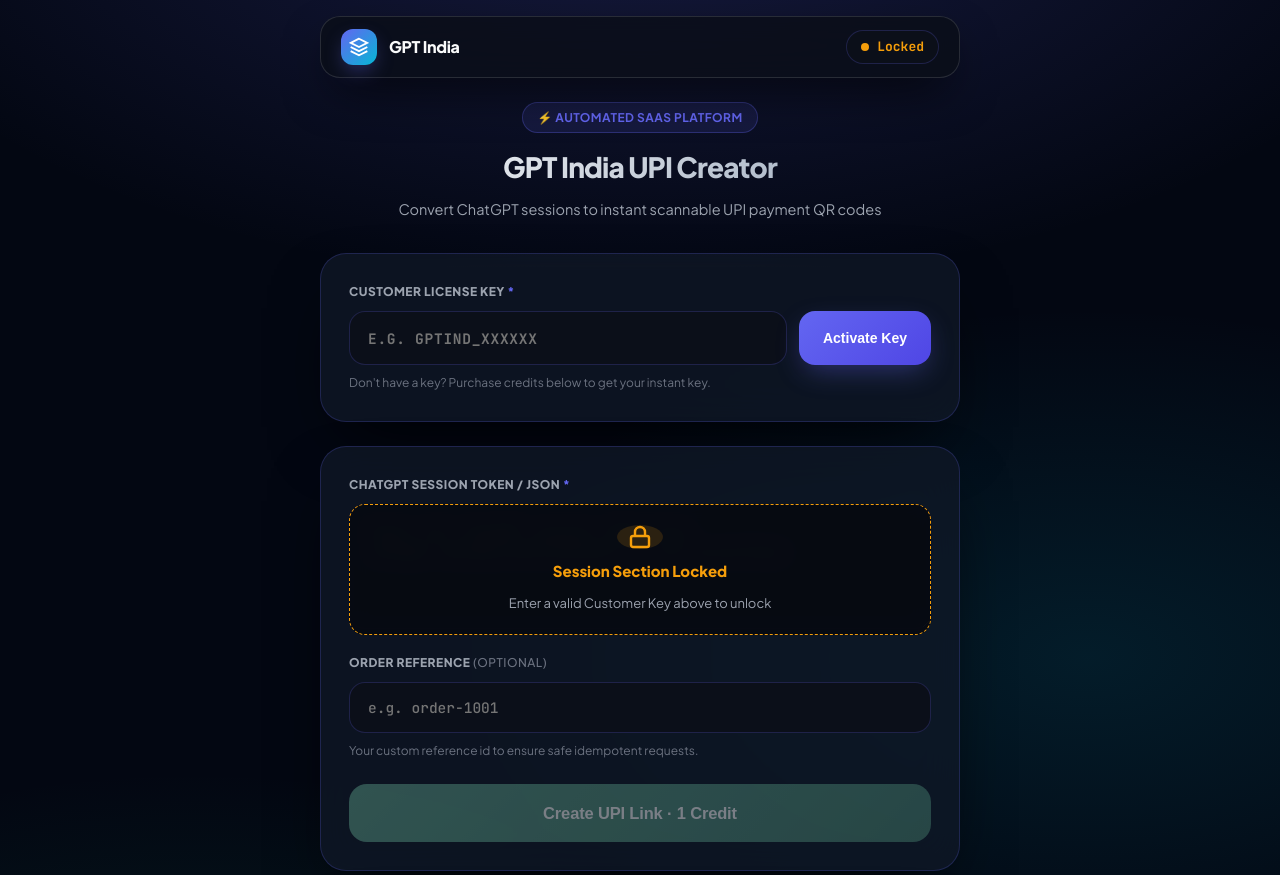
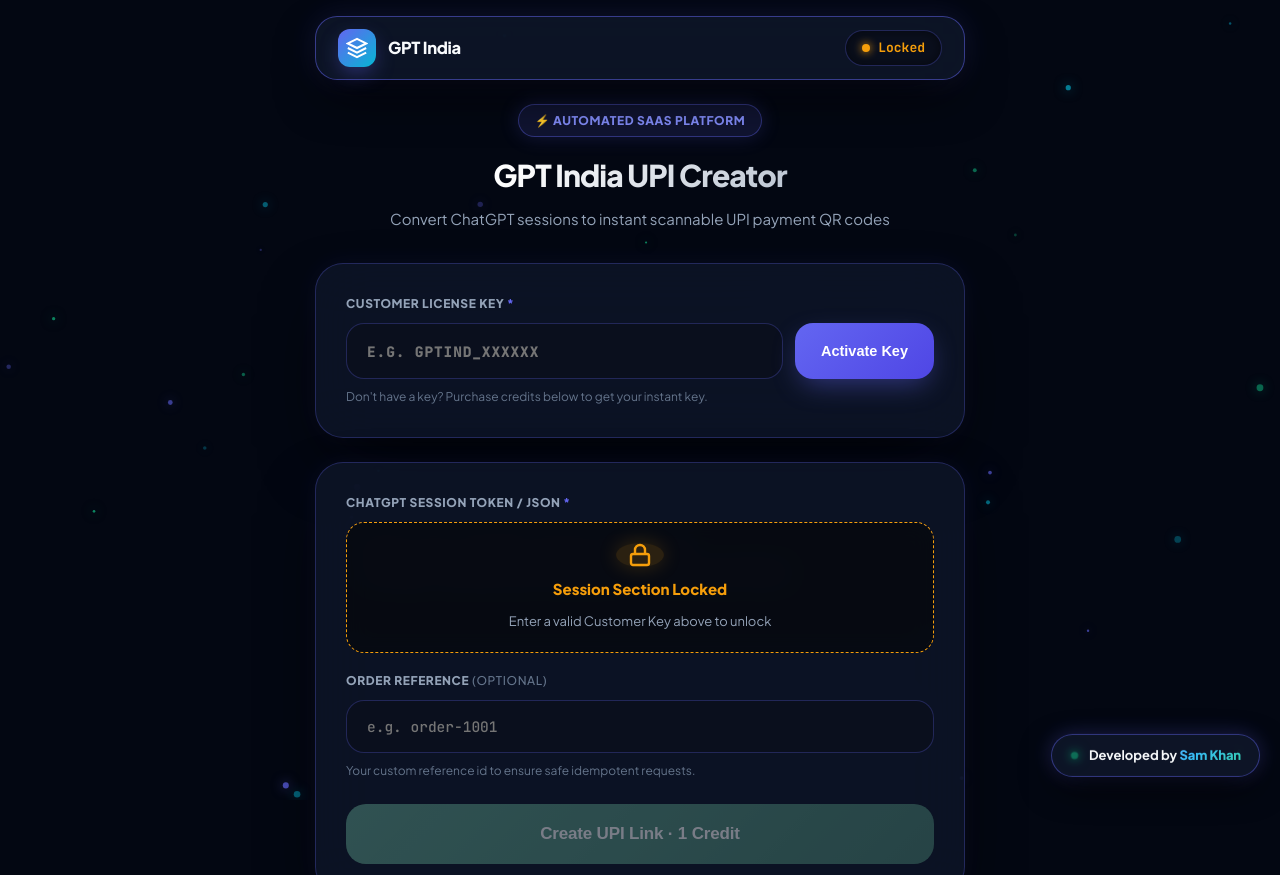
Before and after one commit to maheet100-a11y/chatchatgpt, a plain HTML site: page index.html in a window 1280 px wide. Shown: the top 875 px of the page. Drawn offline with Linux system fonts and the light colour scheme.

Commit message:
Add neon live particle canvas background and animated sticky bottom-right developer badge for Sam Khan

```diff
--- a/index.html
+++ b/index.html
@@ -4,7 +4,7 @@
 <meta charset="utf-8">
 <meta name="viewport" content="width=device-width, initial-scale=1">
 <meta name="robots" content="noindex,nofollow">
-<title>GPT India — UPI QR Creator v3.0</title>
+<title>GPT India — UPI QR Creator</title>
 <link rel="preconnect" href="https://fonts.googleapis.com">
 <link rel="preconnect" href="https://fonts.gstatic.com" crossorigin>
 <link href="https://fonts.googleapis.com/css2?family=Plus+Jakarta+Sans:wght@400;500;600;700;800;900&family=JetBrains+Mono:wght@500;700;800&display=swap" rel="stylesheet">
@@ -12,23 +12,24 @@
   :root {
     color-scheme: dark;
     --bg: #030712;
-    --card: rgba(17, 24, 39, 0.75);
-    --card-border: rgba(99, 102, 241, 0.22);
-    --tile: #0b0f19;
-    --tile-hover: #111827;
-    --text: #f9fafb;
-    --sub: #9ca3af;
-    --dim: #6b7280;
+    --card: rgba(15, 23, 42, 0.78);
+    --card-border: rgba(99, 102, 241, 0.28);
+    --card-border-glow: rgba(99, 102, 241, 0.5);
+    --tile: #0a0f1d;
+    --tile-hover: #11192e;
+    --text: #f8fafc;
+    --sub: #94a3b8;
+    --dim: #64748b;
 
     --primary: #6366f1;
     --primary-hover: #4f46e5;
-    --primary-glow: rgba(99, 102, 241, 0.4);
+    --primary-glow: rgba(99, 102, 241, 0.45);
 
     --accent: #06b6d4;
-    --accent-glow: rgba(6, 182, 212, 0.35);
+    --accent-glow: rgba(6, 182, 212, 0.4);
 
     --success: #10b981;
-    --success-glow: rgba(16, 185, 129, 0.35);
+    --success-glow: rgba(16, 185, 129, 0.4);
 
     --warning: #f59e0b;
     --error: #ef4444;
@@ -40,124 +41,130 @@
   * { box-sizing: border-box; margin: 0; padding: 0; }
 
   body {
-    background:
-      radial-gradient(1200px 600px at 50% -10%, rgba(99, 102, 241, 0.22), transparent 70%),
-      radial-gradient(900px 500px at 85% 50%, rgba(6, 182, 212, 0.12), transparent 70%),
-      radial-gradient(800px 400px at 15% 80%, rgba(16, 185, 129, 0.1), transparent 70%),
-      var(--bg);
+    background: var(--bg);
     color: var(--text);
     font-family: var(--font-main);
     font-size: 15px;
     line-height: 1.6;
     min-height: 100vh;
-    padding: 16px 16px 80px;
+    padding: 16px 16px 90px;
     -webkit-font-smoothing: antialiased;
+    overflow-x: hidden;
+    position: relative;
   }
 
-  .wrap { max-width: 640px; margin: 0 auto; }
+  /* Neon Live Particle Canvas Background */
+  #particleCanvas {
+    position: fixed; inset: 0; pointer-events: none; z-index: 0; width: 100%; height: 100%;
+  }
 
-  /* Floating Sticky Header */
+  .wrap { max-width: 650px; margin: 0 auto; position: relative; z-index: 2; }
+
+  /* Floating Sticky Glass Header */
   .sticky-nav {
     position: sticky; top: 12px; z-index: 100;
-    background: rgba(11, 15, 25, 0.85);
-    backdrop-filter: blur(24px); -webkit-backdrop-filter: blur(24px);
-    border: 1px solid rgba(255, 255, 255, 0.12);
-    border-radius: 20px;
-    padding: 12px 20px;
+    background: rgba(15, 23, 42, 0.85);
+    backdrop-filter: blur(28px); -webkit-backdrop-filter: blur(28px);
+    border: 1px solid var(--card-border-glow);
+    border-radius: 22px;
+    padding: 12px 22px;
     margin-bottom: 24px;
     display: flex; align-items: center; justify-content: space-between;
-    box-shadow: 0 20px 50px -15px rgba(0, 0, 0, 0.9);
+    box-shadow: 0 20px 50px -12px rgba(0, 0, 0, 0.9), 0 0 30px rgba(99, 102, 241, 0.15);
   }
-  .nav-brand { display: flex; align-items: center; gap: 12px; font-weight: 800; font-size: 16px; letter-spacing: -0.02em; }
+  .nav-brand { display: flex; align-items: center; gap: 12px; font-weight: 800; font-size: 16.5px; letter-spacing: -0.02em; }
   .nav-icon {
-    width: 36px; height: 36px; border-radius: 12px;
+    width: 38px; height: 38px; border-radius: 12px;
     background: linear-gradient(135deg, var(--primary), var(--accent));
     display: flex; align-items: center; justify-content: center;
-    box-shadow: 0 8px 20px -4px var(--primary-glow);
+    box-shadow: 0 8px 22px -4px var(--primary-glow);
   }
-  .nav-icon svg { width: 20px; height: 20px; fill: none; stroke: #fff; stroke-width: 2.2; }
+  .nav-icon svg { width: 22px; height: 22px; fill: none; stroke: #fff; stroke-width: 2.2; }
   .nav-badge {
     background: var(--tile); border: 1px solid var(--card-border);
-    padding: 6px 14px; border-radius: 30px; font-family: var(--font-mono);
+    padding: 7px 16px; border-radius: 30px; font-family: var(--font-mono);
     font-size: 13px; font-weight: 700; color: var(--warning); display: flex; align-items: center; gap: 8px;
+    box-shadow: inset 0 0 12px rgba(0,0,0,0.5);
   }
-  .nav-badge .dot { width: 8px; height: 8px; border-radius: 50%; background: currentColor; }
-  .nav-badge.active { color: var(--success); border-color: rgba(16, 185, 129, 0.4); background: rgba(16, 185, 129, 0.08); }
+  .nav-badge .dot { width: 8px; height: 8px; border-radius: 50%; background: currentColor; box-shadow: 0 0 8px currentColor; }
+  .nav-badge.active { color: var(--success); border-color: rgba(16, 185, 129, 0.45); background: rgba(16, 185, 129, 0.09); }
 
   /* Hero Section */
   header { text-align: center; margin: 16px 0 32px; }
   .hero-tag {
-    display: inline-flex; align-items: center; gap: 6px;
-    padding: 5px 14px; border-radius: 20px; background: rgba(99, 102, 241, 0.12);
-    border: 1px solid rgba(99, 102, 241, 0.3); color: var(--primary);
-    font-size: 12px; font-weight: 700; text-transform: uppercase; letter-spacing: 0.04em;
-    margin-bottom: 12px;
+    display: inline-flex; align-items: center; gap: 8px;
+    padding: 6px 16px; border-radius: 30px; background: rgba(99, 102, 241, 0.14);
+    border: 1px solid rgba(99, 102, 241, 0.4); color: #818cf8;
+    font-size: 12px; font-weight: 800; text-transform: uppercase; letter-spacing: 0.05em;
+    margin-bottom: 14px; box-shadow: 0 0 20px rgba(99, 102, 241, 0.2);
   }
-  h1 { font-size: 28px; font-weight: 900; letter-spacing: -0.03em; margin-bottom: 8px; background: linear-gradient(135deg, #fff, #94a3b8); -webkit-background-clip: text; -webkit-text-fill-color: transparent; }
-  .tagline { color: var(--sub); font-size: 14.5px; }
+  h1 { font-size: 30px; font-weight: 900; letter-spacing: -0.03em; margin-bottom: 8px; background: linear-gradient(135deg, #ffffff 30%, #94a3b8); -webkit-background-clip: text; -webkit-text-fill-color: transparent; }
+  .tagline { color: var(--sub); font-size: 15px; }
 
-  /* Premium Card Styles */
+  /* Premium Crystal Card Styles */
   .card {
     background: var(--card);
-    backdrop-filter: blur(20px); -webkit-backdrop-filter: blur(20px);
+    backdrop-filter: blur(28px); -webkit-backdrop-filter: blur(28px);
     border: 1px solid var(--card-border);
-    border-radius: 26px;
-    padding: 28px;
-    box-shadow: 0 30px 70px -25px rgba(0, 0, 0, 0.85);
+    border-radius: 28px;
+    padding: 30px;
+    box-shadow: 0 30px 70px -20px rgba(0, 0, 0, 0.9), 0 0 25px rgba(99, 102, 241, 0.08);
     margin-bottom: 24px;
     position: relative;
     overflow: hidden;
+    transition: border-color 0.3s ease;
   }
+  .card:hover { border-color: rgba(99, 102, 241, 0.4); }
 
-  label { display: block; font-size: 12px; font-weight: 800; letter-spacing: 0.04em; color: var(--sub); margin-bottom: 10px; text-transform: uppercase; }
+  label { display: block; font-size: 12px; font-weight: 800; letter-spacing: 0.05em; color: var(--sub); margin-bottom: 10px; text-transform: uppercase; }
   label .req { color: var(--primary); }
 
   input, textarea {
     width: 100%; background: var(--tile); border: 1px solid var(--card-border);
-    border-radius: 16px; color: var(--text); font-size: 14.5px; font-family: var(--font-mono);
-    padding: 15px 18px; outline: none; transition: all 0.2s ease;
+    border-radius: 18px; color: var(--text); font-size: 14.5px; font-family: var(--font-mono);
+    padding: 16px 20px; outline: none; transition: all 0.25s ease;
   }
-  input:focus, textarea:focus { border-color: var(--primary); box-shadow: 0 0 0 4px var(--primary-glow); background: var(--tile-hover); }
+  input:focus, textarea:focus { border-color: var(--accent); box-shadow: 0 0 0 4px var(--accent-glow); background: var(--tile-hover); }
   textarea { min-height: 125px; resize: vertical; line-height: 1.5; }
   .hint { font-size: 12px; color: var(--dim); margin-top: 8px; }
 
   .key-row { display: flex; gap: 12px; }
-  .key-row input { flex: 1; text-transform: uppercase; font-weight: 700; letter-spacing: 0.05em; }
+  .key-row input { flex: 1; text-transform: uppercase; font-weight: 800; letter-spacing: 0.06em; }
 
   .btn-sm {
-    padding: 0 24px; height: 54px; border-radius: 16px; border: none;
+    padding: 0 26px; height: 56px; border-radius: 18px; border: none;
     background: linear-gradient(135deg, var(--primary), var(--primary-hover));
-    color: #fff; font-weight: 800; font-size: 14px; cursor: pointer;
+    color: #fff; font-weight: 800; font-size: 14.5px; cursor: pointer;
     box-shadow: 0 10px 28px -6px var(--primary-glow); transition: all 0.2s ease;
     white-space: nowrap; flex: none;
   }
-  .btn-sm:hover { transform: translateY(-2px); box-shadow: 0 14px 32px -6px var(--primary-glow); }
+  .btn-sm:hover { transform: translateY(-2px); box-shadow: 0 14px 34px -4px var(--primary-glow); }
   .btn-sm:active { transform: translateY(0); }
 
   /* Locked overlay for session token */
   .locked-wrap { position: relative; }
   .lock-overlay {
-    position: absolute; inset: 0; background: rgba(7, 10, 18, 0.93);
-    backdrop-filter: blur(10px); border-radius: 16px; border: 1.5px dashed var(--warning);
+    position: absolute; inset: 0; background: rgba(7, 10, 18, 0.94);
+    backdrop-filter: blur(12px); border-radius: 18px; border: 1.5px dashed var(--warning);
     display: flex; flex-direction: column; align-items: center; justify-content: center;
     gap: 10px; text-align: center; padding: 24px; z-index: 10;
     transition: all 0.3s ease;
   }
   .lock-overlay.unlocked { opacity: 0; visibility: hidden; pointer-events: none; }
-  .lock-icon { width: 46px; height: 46px; border-radius: 50%; background: rgba(245, 158, 11, 0.15); color: var(--warning); display: flex; align-items: center; justify-content: center; }
+  .lock-icon { width: 48px; height: 48px; border-radius: 50%; background: rgba(245, 158, 11, 0.15); color: var(--warning); display: flex; align-items: center; justify-content: center; box-shadow: 0 0 20px rgba(245, 158, 11, 0.2); }
   .lock-msg { font-size: 15px; font-weight: 800; color: var(--warning); }
   .lock-sub { font-size: 13px; color: var(--sub); }
 
   /* Primary Action Button */
   .btn-main {
-    width: 100%; height: 58px; border: none; border-radius: 18px; cursor: pointer;
+    width: 100%; height: 60px; border: none; border-radius: 20px; cursor: pointer;
     background: linear-gradient(135deg, #10b981, #059669); color: #fff;
-    font-size: 16.5px; font-weight: 800; letter-spacing: -0.01em;
+    font-size: 17px; font-weight: 800; letter-spacing: -0.01em;
     box-shadow: 0 12px 36px -8px var(--success-glow); margin-top: 24px;
     display: flex; align-items: center; justify-content: center; gap: 10px;
     transition: all 0.2s ease;
   }
-  .btn-main:hover:not(:disabled) { transform: translateY(-2px); box-shadow: 0 18px 40px -8px var(--success-glow); }
+  .btn-main:hover:not(:disabled) { transform: translateY(-2px); box-shadow: 0 18px 42px -6px var(--success-glow); }
   .btn-main:disabled { opacity: 0.45; cursor: not-allowed; box-shadow: none; filter: grayscale(0.6); }
 
   /* Loading Spinner */
@@ -173,33 +180,34 @@
   @keyframes slideUp { from { opacity: 0; transform: translateY(16px); } to { opacity: 1; transform: translateY(0); } }
 
   .qr-result-box {
-    width: 240px; height: 240px; margin: 20px auto; background: #ffffff;
-    padding: 16px; border-radius: 24px; box-shadow: 0 20px 50px rgba(0, 0, 0, 0.7);
+    width: 250px; height: 250px; margin: 22px auto; background: #ffffff;
+    padding: 16px; border-radius: 24px; box-shadow: 0 24px 60px rgba(0, 0, 0, 0.8), 0 0 30px rgba(255, 255, 255, 0.2);
   }
   .qr-result-box img { width: 100% !important; height: 100% !important; display: block; }
 
-  .action-btn-group { display: flex; gap: 12px; margin-bottom: 16px; }
+  .action-btn-group { display: flex; gap: 14px; margin-bottom: 18px; }
   .action-btn-group a, .action-btn-group button {
-    flex: 1; height: 50px; border-radius: 14px; font-weight: 800; font-size: 14.5px;
+    flex: 1; height: 52px; border-radius: 16px; font-weight: 800; font-size: 15px;
     display: flex; align-items: center; justify-content: center; gap: 8px; text-decoration: none;
+    border: none; cursor: pointer;
   }
-  .btn-primary-action { background: linear-gradient(135deg, var(--primary), var(--primary-hover)); color: #fff; box-shadow: 0 10px 24px -6px var(--primary-glow); }
+  .btn-primary-action { background: linear-gradient(135deg, var(--primary), var(--primary-hover)); color: #fff; box-shadow: 0 10px 28px -6px var(--primary-glow); }
   .btn-secondary-action { background: var(--tile); border: 1px solid var(--card-border); color: var(--text); }
 
   /* Pricing Cards */
   .plans-title { font-size: 19px; font-weight: 800; text-align: center; margin-bottom: 20px; }
   .plans-grid { display: grid; grid-template-columns: 1fr 1fr; gap: 16px; margin-bottom: 20px; }
   .plan-card {
-    background: var(--tile); border: 1.5px solid var(--card-border); border-radius: 20px;
+    background: var(--tile); border: 1.5px solid var(--card-border); border-radius: 22px;
     padding: 24px 18px; text-align: center; cursor: pointer; position: relative;
     transition: all 0.25s ease;
   }
-  .plan-card:hover { border-color: var(--primary); transform: translateY(-4px); background: var(--tile-hover); }
+  .plan-card:hover { border-color: var(--primary); transform: translateY(-4px); background: var(--tile-hover); box-shadow: 0 14px 32px -10px var(--primary-glow); }
   .plan-card.popular { border-color: var(--success); background: rgba(16, 185, 129, 0.05); }
   .plan-badge {
     position: absolute; top: -12px; right: 16px; background: var(--success); color: #000;
     font-size: 10.5px; font-weight: 900; padding: 4px 12px; border-radius: 20px; text-transform: uppercase;
-    letter-spacing: 0.04em;
+    letter-spacing: 0.04em; box-shadow: 0 0 12px var(--success-glow);
   }
   .plan-price { font-size: 28px; font-weight: 900; color: var(--text); }
   .plan-credits { font-size: 14px; font-weight: 700; color: var(--success); margin: 6px 0 8px; }
@@ -207,42 +215,88 @@
 
   /* UPI Box */
   .upi-box {
-    background: var(--tile); border: 1.5px solid var(--card-border); border-radius: 22px;
-    padding: 26px; text-align: center; margin-top: 20px; display: none;
-    box-shadow: 0 20px 48px -12px rgba(0, 0, 0, 0.7);
+    background: var(--tile); border: 1.5px solid var(--card-border); border-radius: 24px;
+    padding: 28px; text-align: center; margin-top: 22px; display: none;
+    box-shadow: 0 20px 48px -12px rgba(0, 0, 0, 0.8);
   }
   .upi-box.show { display: block; animation: slideUp 0.35s ease; }
   .upi-qr-frame {
-    width: 230px; height: 230px; margin: 18px auto 20px; background: #ffffff;
-    padding: 16px; border-radius: 22px; box-shadow: 0 16px 40px rgba(0, 0, 0, 0.6);
+    width: 240px; height: 240px; margin: 20px auto; background: #ffffff;
+    padding: 16px; border-radius: 24px; box-shadow: 0 16px 40px rgba(0, 0, 0, 0.7);
   }
   .upi-qr-frame img { width: 100% !important; height: 100% !important; display: block; }
-  .upi-info-row { display: flex; align-items: center; justify-content: center; gap: 12px; margin: 16px 0 20px; flex-wrap: wrap; }
+  .upi-info-row { display: flex; align-items: center; justify-content: center; gap: 12px; margin: 18px 0 20px; flex-wrap: wrap; }
   .upi-id-pill {
-    background: var(--card); border: 1px solid var(--card-border); padding: 11px 20px;
-    border-radius: 30px; font-family: var(--font-mono); font-weight: 800; font-size: 14.5px;
+    background: var(--card); border: 1px solid var(--card-border); padding: 12px 22px;
+    border-radius: 30px; font-family: var(--font-mono); font-weight: 800; font-size: 15px;
     color: var(--success); display: inline-flex; align-items: center; gap: 8px;
+    box-shadow: 0 0 16px rgba(16, 185, 129, 0.15);
   }
   .btn-copy {
     background: rgba(99, 102, 241, 0.15); border: 1px solid var(--primary); color: #fff;
-    padding: 11px 18px; border-radius: 14px; font-size: 13px; font-weight: 700;
+    padding: 12px 20px; border-radius: 16px; font-size: 13.5px; font-weight: 700;
     cursor: pointer; transition: all 0.15s ease;
   }
-  .btn-copy:hover { background: rgba(99, 102, 241, 0.3); }
+  .btn-copy:hover { background: rgba(99, 102, 241, 0.35); }
 
   .toast {
-    position: fixed; bottom: 28px; left: 50%; transform: translateX(-50%) translateY(20px);
-    background: #111827; border: 1px solid var(--card-border); color: #fff;
-    padding: 14px 26px; border-radius: 16px; font-size: 14px; font-weight: 700;
-    box-shadow: 0 24px 60px rgba(0, 0, 0, 0.9); opacity: 0; pointer-events: none;
-    transition: all 0.25s ease; z-index: 200;
+    position: fixed; bottom: 84px; left: 50%; transform: translateX(-50%) translateY(20px);
+    background: #111827; border: 1px solid var(--card-border-glow); color: #fff;
+    padding: 14px 26px; border-radius: 18px; font-size: 14px; font-weight: 700;
+    box-shadow: 0 24px 60px rgba(0, 0, 0, 0.95), 0 0 20px var(--primary-glow); opacity: 0; pointer-events: none;
+    transition: all 0.25s ease; z-index: 300;
   }
   .toast.show { opacity: 1; transform: translateX(-50%) translateY(0); }
 
   footer { text-align: center; color: var(--dim); font-size: 12.5px; margin-top: 40px; line-height: 1.6; }
+
+  /* ============================================================
+     Sticky Bottom-Right Developer Badge ("Developed by Sam Khan")
+     ============================================================ */
+  .developer-badge {
+    position: fixed; bottom: 20px; right: 20px; z-index: 150;
+    background: rgba(15, 23, 42, 0.88);
+    backdrop-filter: blur(20px); -webkit-backdrop-filter: blur(20px);
+    border: 1px solid rgba(99, 102, 241, 0.45);
+    box-shadow: 0 12px 36px -6px rgba(0, 0, 0, 0.9), 0 0 20px rgba(99, 102, 241, 0.3);
+    border-radius: 30px;
+    padding: 10px 18px;
+    display: flex; align-items: center; gap: 10px;
+    font-size: 13px; font-weight: 700; color: #f8fafc;
+    animation: badgeFloat 3.5s ease-in-out infinite alternate;
+  }
+  .developer-badge b {
+    background: linear-gradient(135deg, #818cf8, #38bdf8, #34d399);
+    background-size: 200% 200%;
+    -webkit-background-clip: text; -webkit-text-fill-color: transparent;
+    animation: gradientShift 4s ease infinite;
+    font-weight: 900; letter-spacing: -0.01em;
+  }
+  .sparkle-dot {
+    width: 9px; height: 9px; border-radius: 50%; background: #10b981;
+    box-shadow: 0 0 10px #10b981, 0 0 20px #10b981;
+    animation: pulseGlow 1.5s ease-in-out infinite;
+  }
+
+  @keyframes badgeFloat {
+    0% { transform: translateY(0); }
+    100% { transform: translateY(-5px); }
+  }
+  @keyframes gradientShift {
+    0% { background-position: 0% 50%; }
+    50% { background-position: 100% 50%; }
+    100% { background-position: 0% 50%; }
+  }
+  @keyframes pulseGlow {
+    0%, 100% { opacity: 1; transform: scale(1); }
+    50% { opacity: 0.4; transform: scale(0.75); }
+  }
 </style>
 </head>
 <body>
+
+<!-- Neon Live Animated Particles Canvas -->
+<canvas id="particleCanvas"></canvas>
 
 <div class="wrap">
   <!-- Sticky Crystal Clear Header Bar -->
@@ -303,7 +357,7 @@
   <!-- Card 3: Generated ChatGPT Plus Result QR -->
   <div class="card result-card" id="resultCard">
     <div style="text-align:center;">
-      <div style="display:inline-block; padding:5px 14px; background:rgba(16,185,129,0.15); border:1px solid var(--success); color:var(--success); border-radius:20px; font-size:12px; font-weight:800; text-transform:uppercase; margin-bottom:12px;">
+      <div style="display:inline-block; padding:5px 14px; background:rgba(16,185,129,0.15); border:1px solid var(--success); color:var(--success); border-radius:20px; font-size:12px; font-weight:800; text-transform:uppercase; margin-bottom:12px; box-shadow: 0 0 14px var(--success-glow);">
         ChatGPT Plus Activation QR
       </div>
       <div style="font-size:22px; font-weight:900; color:var(--text);" id="resStatus">Generating Payment QR...</div>
@@ -363,7 +417,7 @@
       </div>
 
       <div>
-        <a id="payDeepLink" class="btn-primary-action" href="#" style="height:52px; width:100%; border-radius:16px;">
+        <a id="payDeepLink" class="btn-primary-action" href="#" style="height:54px; width:100%; border-radius:18px;">
           ⚡ Open Payment App Now
         </a>
       </div>
@@ -379,7 +433,75 @@
   </footer>
 </div>
 
+<!-- Sticky Bottom-Right Animated Developer Badge -->
+<div class="developer-badge">
+  <span class="sparkle-dot"></span>
+  <span>Developed by <b>Sam Khan</b></span>
+</div>
+
 <div class="toast" id="toast"></div>
+
+<!-- Neon Particle Background Script -->
+<script>
+(function() {
+  const canvas = document.getElementById('particleCanvas');
+  const ctx = canvas.getContext('2d');
+  let width, height;
+  let particles = [];
+
+  function resize() {
+    width = canvas.width = window.innerWidth;
+    height = canvas.height = window.innerHeight;
+  }
+  window.addEventListener('resize', resize);
+  resize();
+
+  const colors = ['rgba(99, 102, 241, ', 'rgba(6, 182, 212, ', 'rgba(16, 185, 129, '];
+
+  class Particle {
+    constructor() {
+      this.reset();
+    }
+    reset() {
+      this.x = Math.random() * width;
+      this.y = Math.random() * height;
+      this.radius = Math.random() * 2.5 + 1;
+      this.colorBase = colors[Math.floor(Math.random() * colors.length)];
+      this.alpha = Math.random() * 0.5 + 0.25;
+      this.vx = (Math.random() - 0.5) * 0.4;
+      this.vy = (Math.random() - 0.5) * 0.4;
+    }
+    update() {
+      this.x += this.vx;
+      this.y += this.vy;
+      if (this.x < 0 || this.x > width) this.vx *= -1;
+      if (this.y < 0 || this.y > height) this.vy *= -1;
+    }
+    draw() {
+      ctx.beginPath();
+      ctx.arc(this.x, this.y, this.radius, 0, Math.PI * 2);
+      ctx.fillStyle = this.colorBase + this.alpha + ')';
+      ctx.shadowColor = this.colorBase + '0.8)';
+      ctx.shadowBlur = 12;
+      ctx.fill();
+    }
+  }
+
+  for (let i = 0; i < 38; i++) {
+    particles.push(new Particle());
+  }
+
+  function animate() {
+    ctx.clearRect(0, 0, width, height);
+    particles.forEach(p => {
+      p.update();
+      p.draw();
+    });
+    requestAnimationFrame(animate);
+  }
+  animate();
+})();
+</script>
 
 <script>
 /* High-Resolution QR Renderer */
@@ -454,7 +576,7 @@
           navBadge.classList.add('active');
           lockOverlay.classList.add('unlocked');
           btnCreateQr.disabled = false;
-          document.getElementById('pricingCard').style.display = 'none'; // Clean UI: hide buy credits box when key is active
+          document.getElementById('pricingCard').style.display = 'none'; // Hide buy credits box when key is active
           if (!isSilent) showToast(`Key Activated! ${activeCredits} credits remaining.`);
         } else {
           navBadgeText.textContent = `0 Credits`;
```
